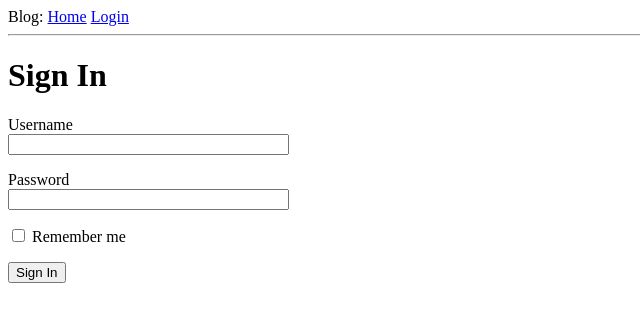
After one commit to duyvt-it/learningflask, a Flask app: page /login in a window 1280 px wide. The commit adds this page. Shown: the top 322 px of the page, without its empty margins (0-640 px from the left). Run offline with Flask 2, Linux system fonts and the light colour scheme.

Commit message:
web form

```diff
--- a/app/__init__.py
+++ b/app/__init__.py
@@ -1,3 +1,7 @@
 from flask import Flask
+from config import Config
+
 app = Flask(__name__)
+app.config.from_object(Config)
+
 from app import routes
--- /dev/null
+++ b/app/forms.py
@@ -0,0 +1,9 @@
+from flask_wtf import FlaskForm
+from wtforms import StringField, PasswordField, BooleanField, SubmitField
+from wtforms.validators import DataRequired
+
+class LoginForm(FlaskForm):
+    username = StringField('Username', validators=[DataRequired()])
+    password = PasswordField('Password', validators=[DataRequired()])
+    remember_me = BooleanField('Remember me')
+    submit = SubmitField('Sign In')
--- a/app/routes.py
+++ b/app/routes.py
@@ -1,5 +1,7 @@
-from flask import render_template
 from app import app
+from app.forms import LoginForm
+from flask import render_template, flash, redirect, url_for
+
 
 @app.route('/')
 @app.route('/index')
@@ -16,3 +18,12 @@ def index():
         }
     ]
     return render_template('index.html', title='Home', user=user, posts=posts)
+
+@app.route('/login', methods=['GET', 'POST'])
+def login():
+    form = LoginForm()
+    if form.validate_on_submit():
+        lash('Yeu cau dang nhap tu user {}, remember_me={}'.format(
+            form.username.data, form.remember_me.data))
+        return redirect(url_for('index'))
+    return render_template('login.html', title='Sign In', form=form)
--- a/app/templates/base.html
+++ b/app/templates/base.html
@@ -1,14 +1,29 @@
-<html>
+<!DOCTYPE html>
+<html lang="vi">
 <head>
+    <meta charset="UTF-8">
+    <meta name="viewport" content="width=device-width, initial-scale=1.0">
     {% if title %}
-      <title>{{ title }} - Myblog</title>
+    <title>{{ title }} - Blog</title>
     {% else %}
-      <title>Welcome to Myblog</title>
+    <title>Welcome to Blog</title>
     {% endif %}
 </head>
 <body>
-        <div>Myblog: <a href="/index">Home</a></div>
+    <div>Blog:
+        <a href="{{ url_for('index') }}">Home</a>
+        <a href="{{ url_for('login') }}">Login</a>
+    </div>
     <hr>
+    {% with messages = get_flashed_messages() %}
+    {% if messages %}
+    <ul>
+        {% for message in messages %}
+        <li>{{ message }}</li>
+        {% endfor %}
+    </ul>
+    {% endif %}
+    {% endwith %}
     {% block content %}{% endblock %}
 </body>
 </html>
--- /dev/null
+++ b/app/templates/login.html
@@ -0,0 +1,27 @@
+{% extends "base.html" %}
+
+{% block content %}
+<h1>Sign In</h1>
+<form action="" method="post" novalidate>
+    {{ form.hidden_tag() }}
+    <p>
+        {{ form.username.label }} <br>
+        {{ form.username(size=32) }} <br>
+        {% for error in form.username.errors %}
+        <span style="color: red;">[{{ error }}]</span>
+        {% endfor %}
+    </p>
+    <p>
+        {{ form.password.label }} <br>
+        {{ form.password(size=32) }} <br>
+        {% for error in form.password.errors %}
+        <span style="color: red;">[{{ error }}]</span>
+        {% endfor %}
+    </p>
+    <p>
+        {{ form.remember_me() }}
+        {{ form.remember_me.label }}
+    </p>
+    <p>{{ form.submit() }}</p>
+</form>
+{% endblock %}
```
Also changed, not shown: config.py (added, +7 -0 lines). Lines whose indentation alone changed are shown as unchanged.
